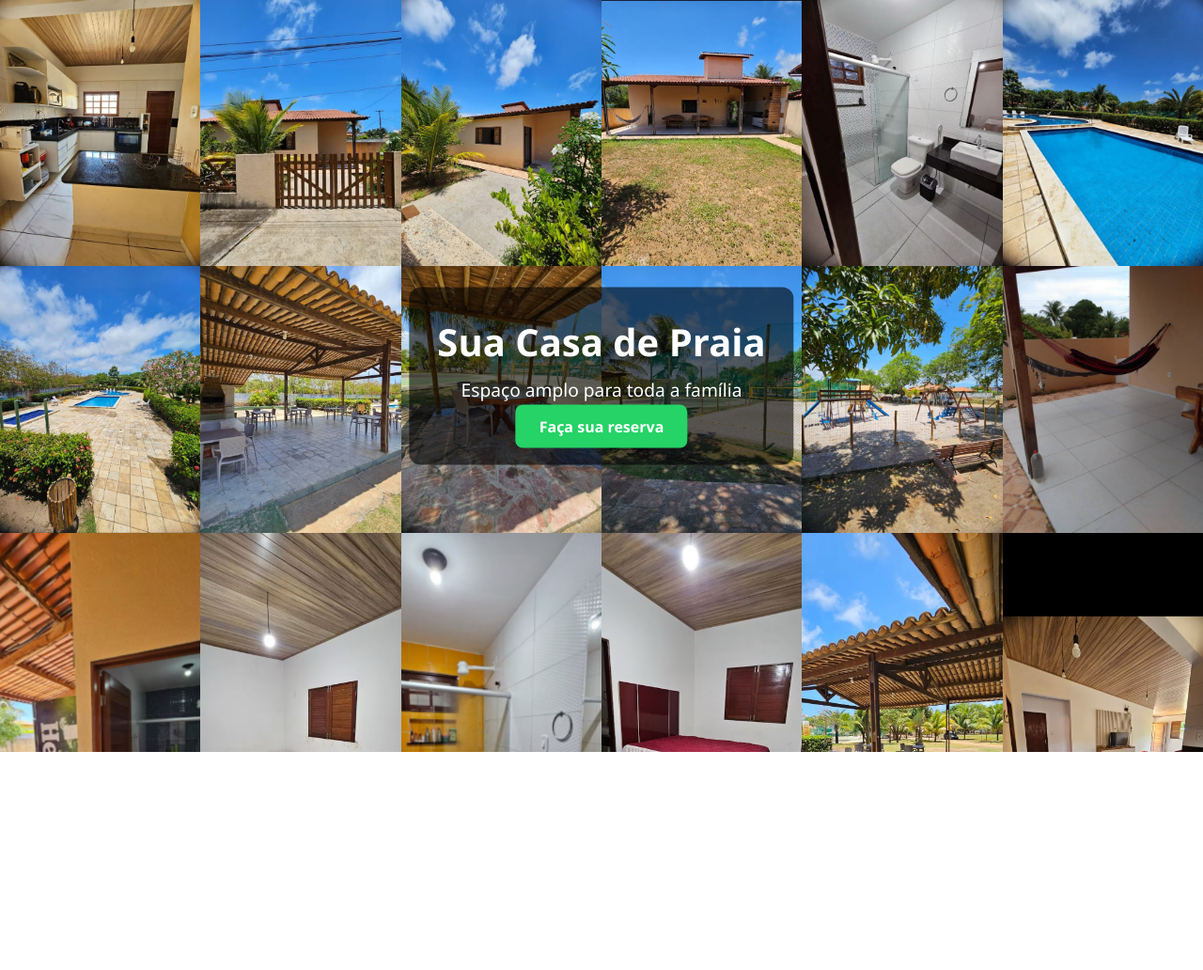
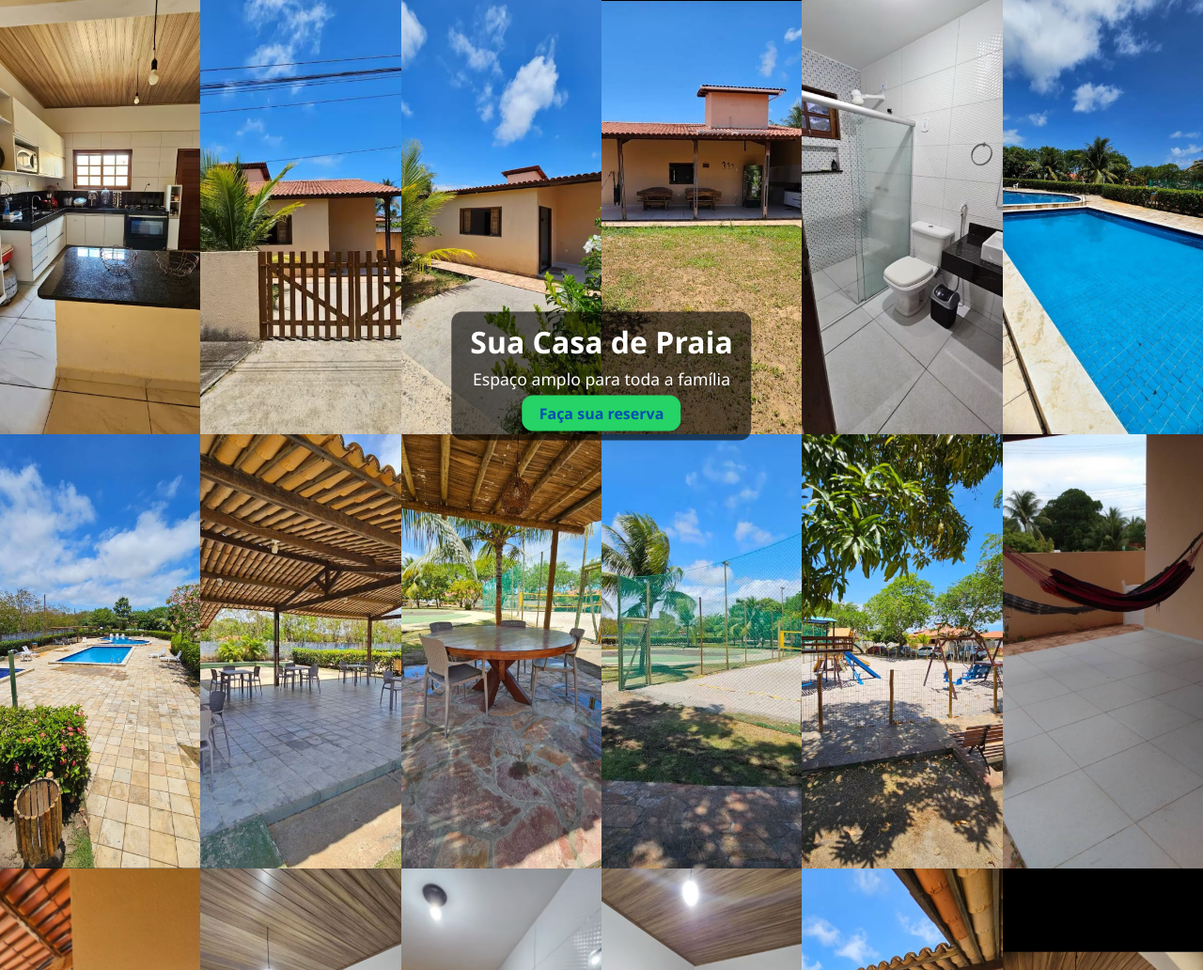
Before and after one commit to mateuslsouza/sonho-verde, a plain HTML site: page index.html in a window 1280 px wide. Shown: the top 1032 px of the page at 94% size. Before the commit the page ends 800 px from the top, so only its background shows below. Drawn offline with Linux system fonts and the light colour scheme.

Commit message:
Descrição das mudanças feitas

```diff
--- a/index.html
+++ b/index.html
@@ -2,7 +2,7 @@
 <html lang="pt-br">
 <head>
   <meta charset="UTF-8" />
-  <meta name="viewport" content="width=device-width, initial-scale=1" />
+  <meta name="viewport" content="width=device-width, initial-scale=1.0" />
   <title>Casa Sonho Verde</title>
   <link rel="stylesheet" href="style.css" />
 </head>
--- a/style.css
+++ b/style.css
@@ -11,10 +11,11 @@ body, html {
 }
 
 .container {
-  position: relative;
-  height: 100vh;
+  display: grid;
+  grid-template-columns: repeat(auto-fit, minmax(150px, 1fr));
+  gap: 0;
   width: 100vw;
-  overflow: hidden;
+  min-height: 100vh;
 }
 
 .galeria {
@@ -33,38 +34,60 @@ body, html {
 }
 
 .legenda {
-  position: absolute;
+position: absolute;
   top: 50%;
   left: 50%;
   transform: translate(-50%, -50%);
   background-color: rgba(0,0,0,0.6);
-  color: #fff;
-  padding: 30px;
+  color: white;
+  padding: 10px 20px;       /* menos padding */
   border-radius: 12px;
   text-align: center;
+  max-width: 90vw;
   z-index: 10;
+  display: flex;
+  flex-direction: column;
+  align-items: center;
+  gap: 6px;
 }
 
 .legenda h1 {
-  font-size: 2.5em;
-  margin-bottom: 10px;
+  margin: 0;                /* remove margem padrão */
+  font-size: 2em;
 }
 
 .legenda p {
-  font-size: 1.2em;
-  margin-bottom: 15px;
+   margin: 0;                /* remove margem padrão */
+  font-size: 1.1em;;
 }
 
 .botao-whatsapp {
+  margin-top: 0;            /* remove margem extra se houver */
+  padding: 8px 18px;        /* padding mais compacto */
   background-color: #25d366;
-  color: #fff;
-  padding: 12px 25px;
-  border-radius: 8px;
+  color: #0050b3;
+  border-radius: 12px;
   text-decoration: none;
   font-weight: bold;
-  transition: 0.3s;
+  font-size: 1em;
+  box-shadow: 0 4px 8px rgba(0, 0, 0, 0.2);
+  transition: background-color 0.3s;
 }
 
 .botao-whatsapp:hover {
   background-color: #128c7e;
+  color: white;;
 }
+
+@media (max-width: 360px) {
+  .legenda h1 {
+    font-size: 1.5em;
+  }
+  .legenda p {
+    font-size: 1em;
+  }
+  .botao-whatsapp {
+    padding: 8px 16px;
+    font-size: 0.9em;
+  }
+}
```
